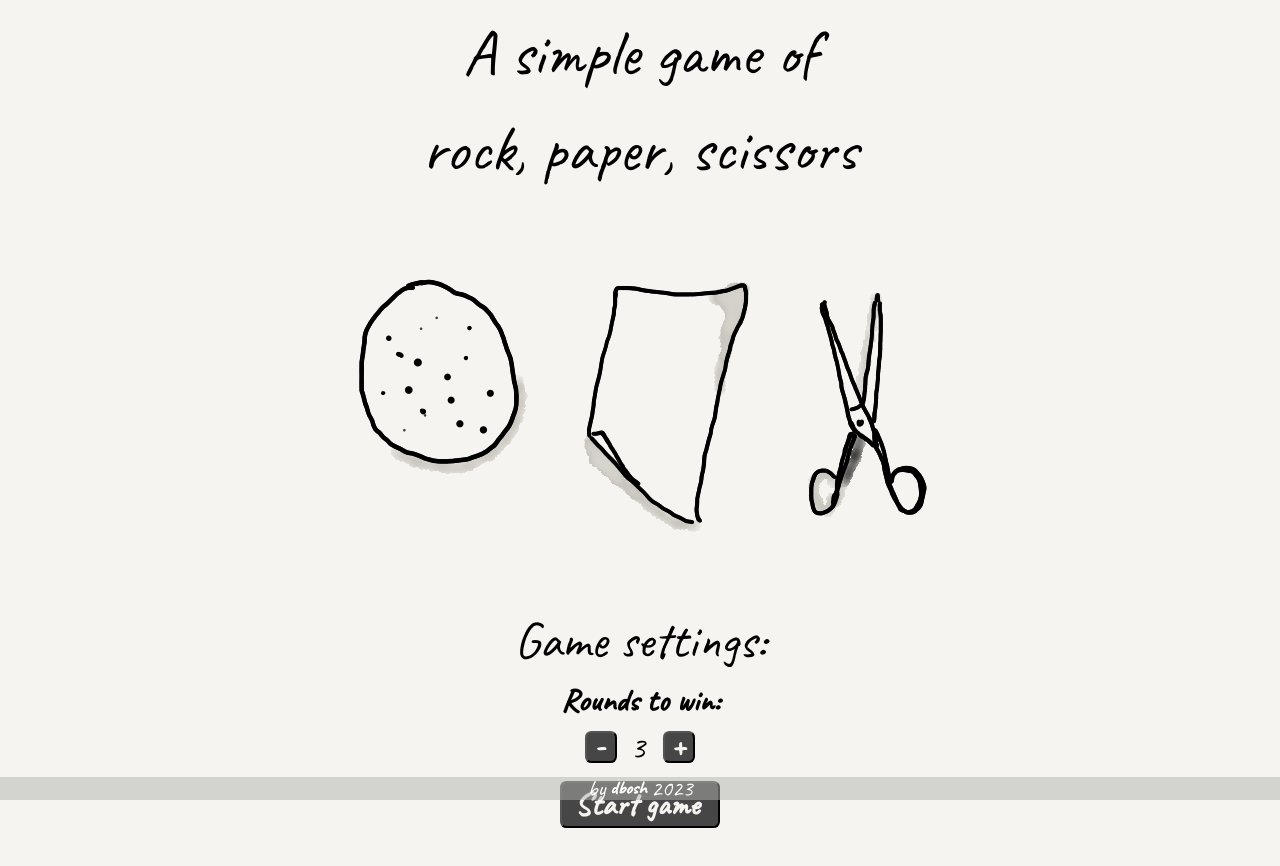
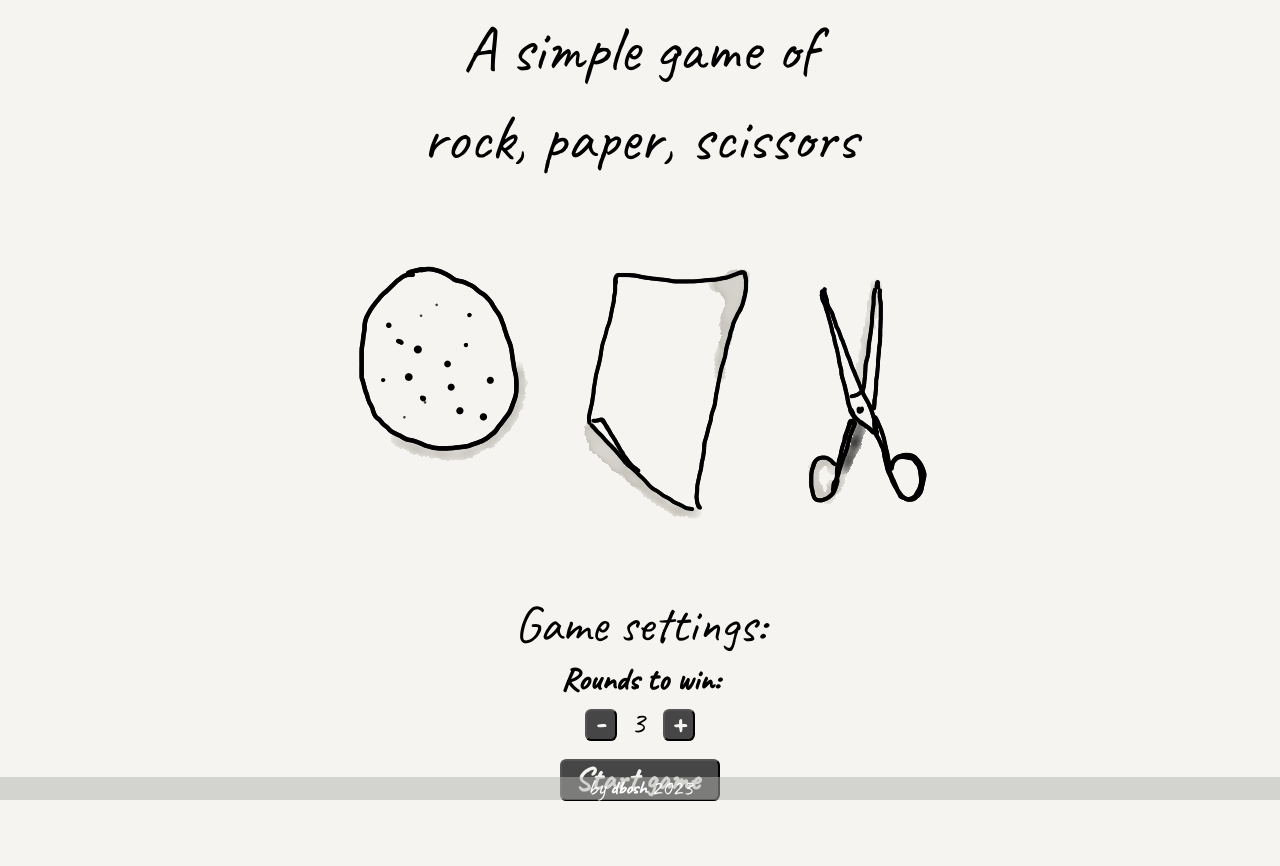
Before and after one commit to dboshnakov/rps, a website: page index.html in a window 1280 px wide. Drawn offline with nearby package versions, Linux system fonts and the light colour scheme.

Commit message:
rename html title & add normalize.css

```diff
--- a/index.html
+++ b/index.html
@@ -4,7 +4,8 @@
     <meta charset="UTF-8">
     <meta http-equiv="X-UA-Compatible" content="IE=edge">
     <meta name="viewport" content="width=device-width, initial-scale=1.0">
-    <title>Document</title>
+    <title>Rock, paper, scissors</title>
+    <link rel="stylesheet" href="node_modules/normalize.css/normalize.css">
     <link rel="stylesheet" href="styles.css">
     <link href="https://fonts.googleapis.com/css2?family=Caveat&display=swap" rel="stylesheet">
     <script src="rock-paper-scissors.js" defer></script>
--- /dev/null
+++ b/package.json
@@ -0,0 +1,5 @@
+{
+  "dependencies": {
+    "normalize.css": "^8.0.1"
+  }
+}
```
Also changed, not shown: 1 other file.
